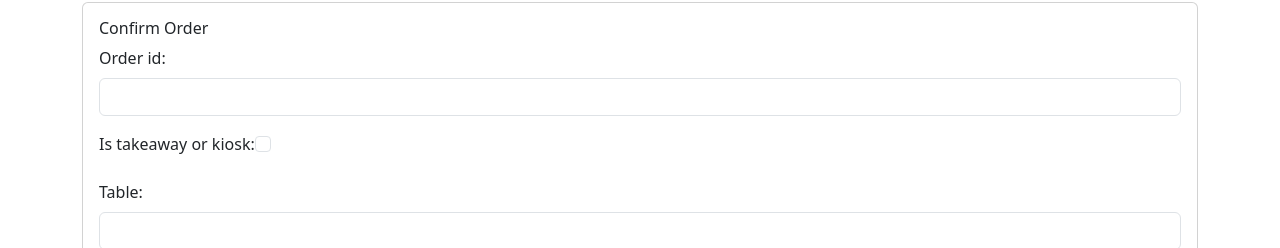
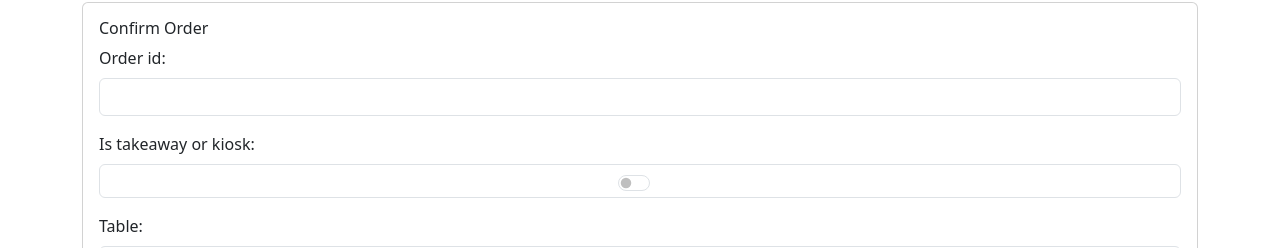
Before and after one commit to festival-management/frontend, a React (Vite) app: page /order/confirm in a window 1280 px wide. Shown: the part 78-326 px from the top of the page. Built offline with nearby package versions, Linux system fonts and the light colour scheme; no server answers.

Commit message:
Update order route

```diff
--- a/src/routes/order/confirm/OrderConfirmForm.tsx
+++ b/src/routes/order/confirm/OrderConfirmForm.tsx
@@ -57,8 +57,10 @@ export default function OrderConfirmForm() {
             </div>
             <div className="mb-3">
                 <label htmlFor="confirmOrderIsTakeAwayOrKiosk" className="form-label">Is takeaway or kiosk:</label>
-                <input type="checkbox" className="form-check-input" id="confirmOrderIsTakeAwayOrKiosk"
-                       checked={isTakeAwayOrKiosk} onChange={handleIsTakeAwayOrKioskChange} required/>
+                <div className="form-control form-switch d-flex justify-content-center">
+                    <input type="checkbox" className="form-check-input" id="confirmOrderIsTakeAwayOrKiosk"
+                           checked={isTakeAwayOrKiosk} onChange={handleIsTakeAwayOrKioskChange}/>
+                </div>
             </div>
             <div className="mb-3">
                 <label htmlFor="confirmOrderTable" className="form-label">Table:</label>
--- a/src/routes/order/index.tsx
+++ b/src/routes/order/index.tsx
@@ -155,6 +155,7 @@ export default function RouteOrder() {
 
     const shouldApplyCoverCharge = useMemo(() => {
         if (orderIsTakeAway) return false;
+        if (orderParentOrder !== null) return false;
 
         const hasCoverChargeProduct = orderProducts.some(orderProduct => {
             const product = products.find(p => p.id === orderProduct.product_id);
@@ -182,7 +183,7 @@ export default function RouteOrder() {
         });
 
         return hasCoverChargeProduct || hasMenuProductWithCoverCharge;
-    }, [orderIsTakeAway, orderProducts, orderMenus, products, menus, subcategories]);
+    }, [orderIsTakeAway, orderParentOrder, orderProducts, orderMenus, products, menus, subcategories]);
 
     useEffect(() => {
         const productsTotal = orderProducts.reduce((acc, p) => acc + p.price, 0);
```
